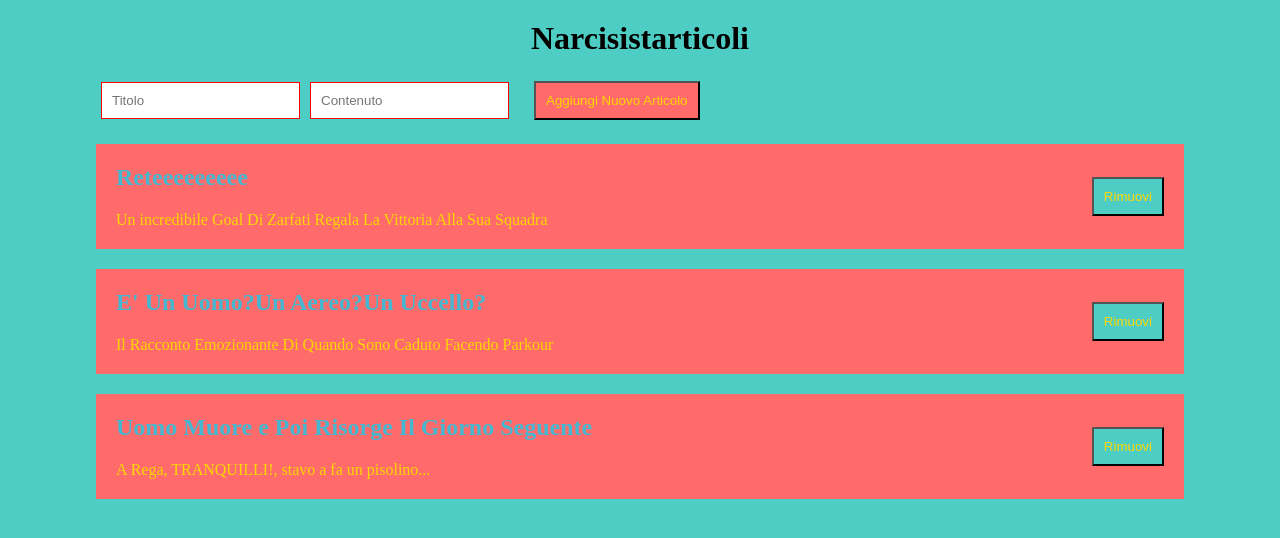
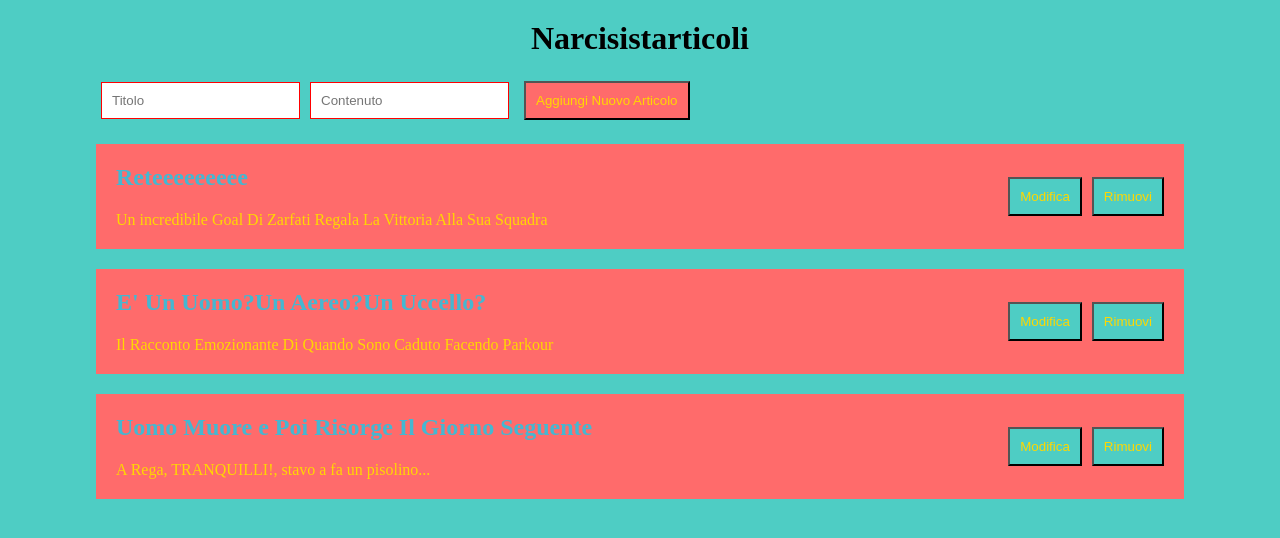
Before and after one commit to DavidZarfati/react-form, a React (Vite) app: page / in a window 1280 px wide. Shown: the top 538 px of the page. Built offline with nearby package versions, Linux system fonts and the light colour scheme.

Commit message:
feat:aggiunta bottone RENAME

```diff
--- a/src/App.jsx
+++ b/src/App.jsx
@@ -16,12 +16,25 @@ function App() {
     setArticoli(articoli.filter((_, i) => i !== index))
   }
 
+  const modificaArticolo = (index) => {
+    const nuovoTitolo = prompt("Inserisci un nuovo titolo", articoli[index].title)
+    const nuovoContenuto = prompt("Inserisci un nuovo contenuto", articoli[index].content)
+
+    if (nuovoTitolo !== null && nuovoContenuto !== null) {
+      setArticoli(articoli.map((articolo, i) =>
+        i === index
+          ? { ...articolo, title: nuovoTitolo, content: nuovoContenuto }
+          : articolo
+      ))
+    }
+  }
+
   return (
     <>
       <div className="container titolo"><h1>Narcisistarticoli</h1></div>
       <div className="container">
         <FormInputArticoli articoli={articoli} setArticoli={setArticoli} />
-        <CardGrid articoli={articoli} removeArticolo={removeArticolo} />
+        <CardGrid articoli={articoli} removeArticolo={removeArticolo} modificaArticolo={modificaArticolo} />
       </div>
     </>
   )
--- a/src/components/Card.jsx
+++ b/src/components/Card.jsx
@@ -1,4 +1,4 @@
-export default function Card({ title, content, id, index, removeArticolo }) {
+export default function Card({ title, content, id, index, removeArticolo, modificaArticolo }) {
     return (
         <li>
             <div className='card'>
@@ -7,6 +7,7 @@ export default function Card({ title, content, id, index, removeArticolo }) {
                     <p>{content}</p>
                 </div>
                 <div className="card-destra">
+                    <button onClick={() => modificaArticolo(index)}>Modifica</button>
                     <button onClick={() => removeArticolo(index)}>Rimuovi</button>
                 </div>
             </div>
--- a/src/components/CardGrid.jsx
+++ b/src/components/CardGrid.jsx
@@ -1,11 +1,11 @@
 import Card from "./Card";
 
-export default function CardGrid({ articoli, removeArticolo }) {
+export default function CardGrid({ articoli, removeArticolo, modificaArticolo }) {
     return (
         <>
             <ul>
                 {articoli.map((articolo, index) => (
-                    <Card key={index} {...articolo} index={index} removeArticolo={removeArticolo} />
+                    <Card key={index} {...articolo} index={index} removeArticolo={removeArticolo} modificaArticolo={modificaArticolo} />
                 ))}
             </ul>
         </>
--- a/src/components/FormInputArticoli.jsx
+++ b/src/components/FormInputArticoli.jsx
@@ -26,6 +26,22 @@ export default function FormInputArticoli({ articoli = [], setArticoli }) {
         }
         setArticoli(newArticoliWithout);
     }
+    function modificaArticolo(indexToModify) {
+        console.log(`Voglio Modificare l'elemento di indice ${indexToModify}`);
+
+        const nuovoTitolo = prompt("Inserisci un nuovo titolo", articoli[indexToModify].title);
+        const nuovoContenuto = prompt("Inserisci un nuovo contenuto", articoli[indexToModify].content);
+
+        if (nuovoTitolo !== null && nuovoContenuto !== null) {
+            const newArticoliModificato = articoli.map((articolo, i) => {
+                if (i === indexToModify) {
+                    return { ...articolo, title: nuovoTitolo, content: nuovoContenuto };
+                }
+                return articolo;
+            });
+            setArticoli(newArticoliModificato);
+        }
+    }
     return (
         <>
             <form onSubmit={submitHandler}>
--- a/src/index.css
+++ b/src/index.css
@@ -66,7 +66,7 @@ button {
   padding: 10px;
   background-color: #FF6B6B;
   color: gold;
-  margin-left: 20px;
+  margin-left: 10px;
 }
 
 .card button {
```
